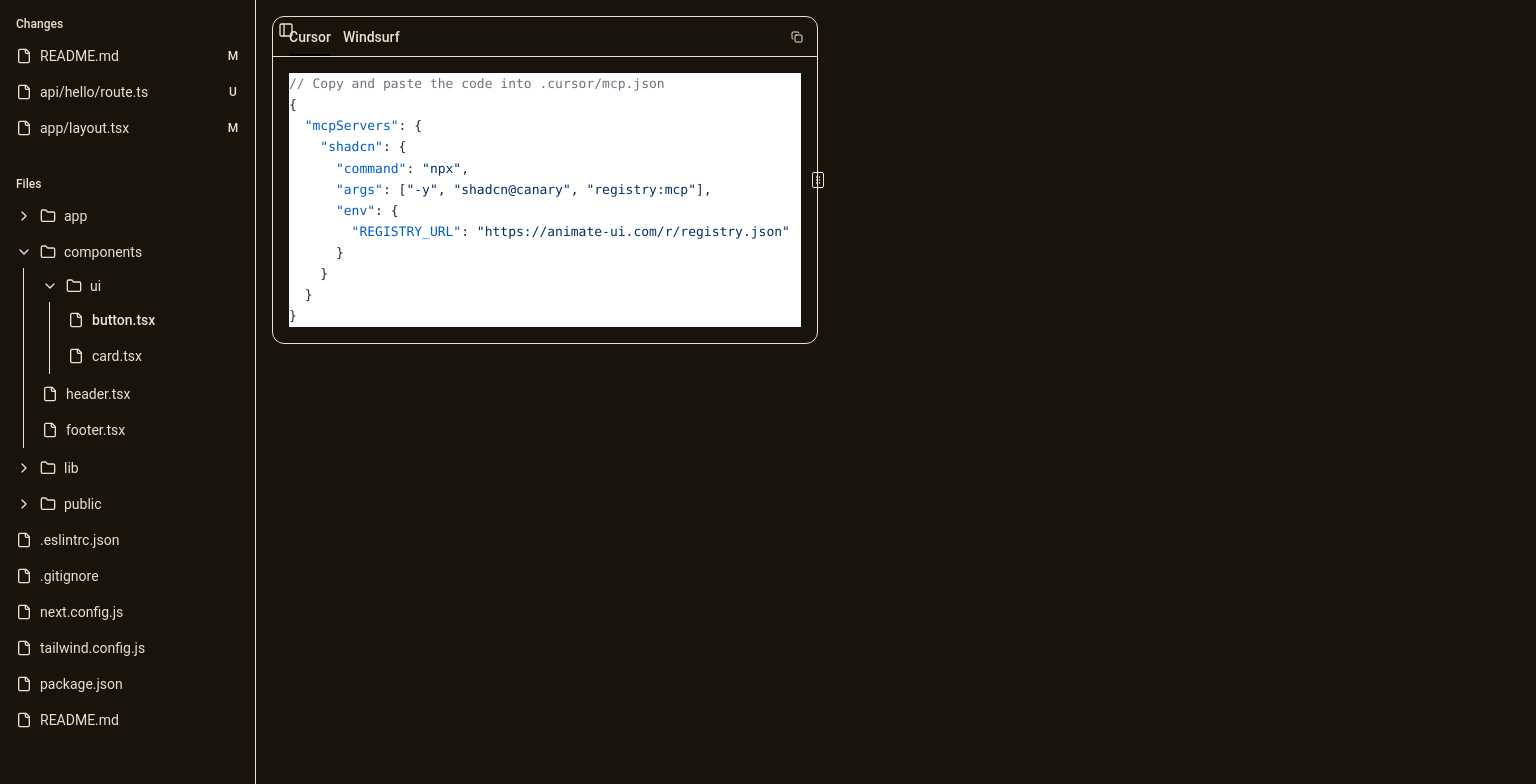
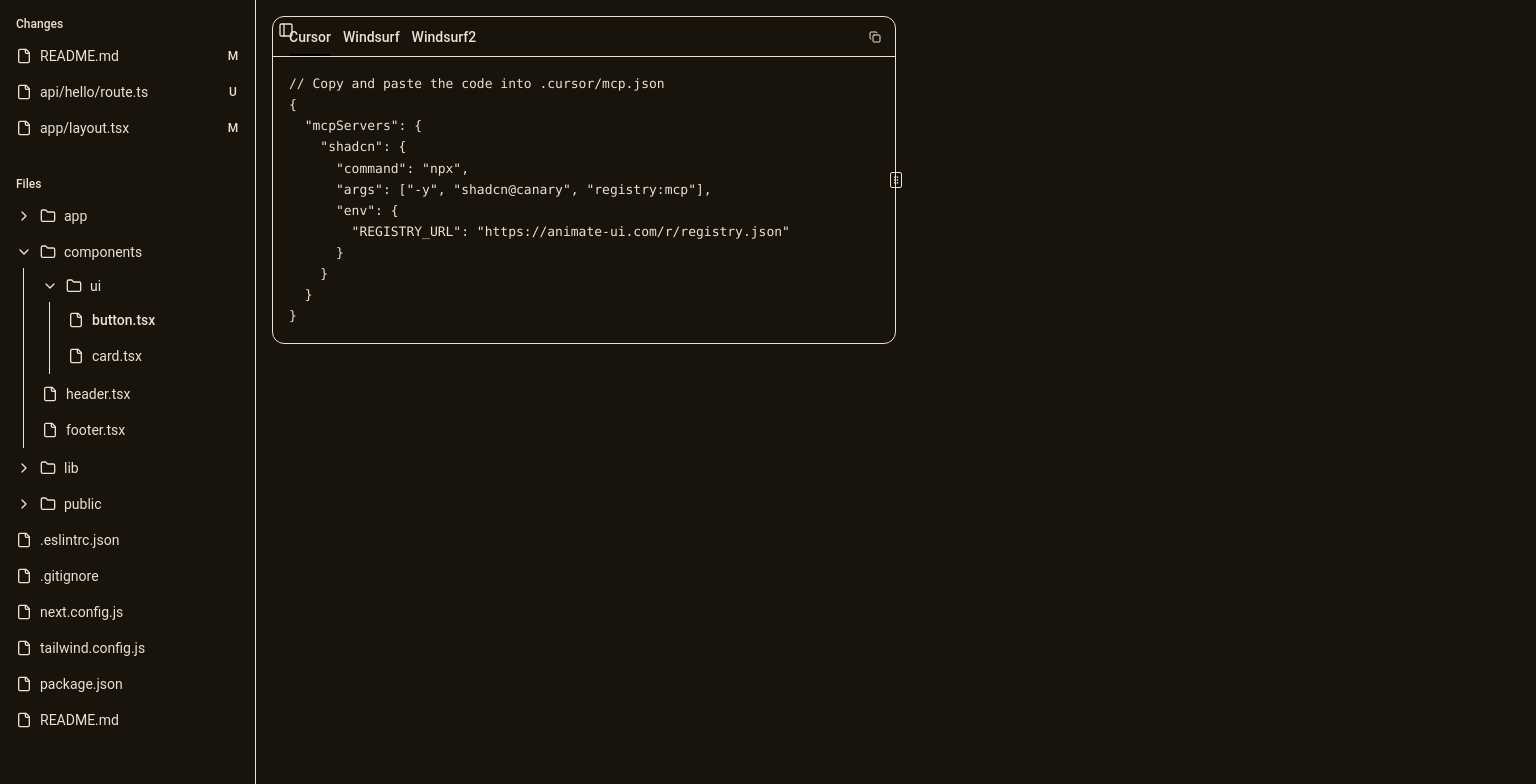
Before and after one commit to S4tyendra/tex-compiler, a React (Vite) app in the folder frontend/: page / in a window 1280 px wide. Shown: the top 784 px of the page, 1536 px wide, since content can reach past the window. Built offline with nearby package versions, Linux system fonts and the light colour scheme.

Commit message:
feat: integrate ThemeProvider and update themes in CodeTabs; enhance code editor instructions

```diff
--- a/frontend/src/App.jsx
+++ b/frontend/src/App.jsx
@@ -1,6 +1,7 @@
 import { Card } from 'actify'
 import { AspectRatio } from "@/components/ui/aspect-ratio"
 import { FilesNavigation } from "@/components/files-navigation"
+import { ThemeProvider, useTheme } from "next-themes";
 import {
   ResizableHandle,
   ResizablePanel,
@@ -43,6 +44,7 @@ import CodeEditor from './components/code-editor'
 
 export default function App() {
   return (
+        <ThemeProvider attribute="class">
     <SidebarProvider>
       <FilesNavigation />
       <SidebarInset>
@@ -60,5 +62,6 @@ export default function App() {
         </div>
       </SidebarInset>
     </SidebarProvider>
+    </ThemeProvider>
   )
 }
--- a/frontend/src/components/code-editor.jsx
+++ b/frontend/src/components/code-editor.jsx
@@ -25,6 +25,18 @@ const CODES = {
     }
   }
 }`,
+Windsurf2: `// Copy and paste the code into .codeium/windsurf/mcp_config.json
+{
+  "mcpServers": {
+    "shadcn": {
+      "command": "npx",
+      "args": ["-y", "shadcn@canary", "registry:mcp"],
+      "env": {
+        "REGISTRY_URL": "https://animate-ui.com/r/registry.json"
+      }
+    }
+  }
+}`,
 };
 
 export default function CodeEditor() {
--- a/frontend/src/components/ui/shadcn-io/code-tabs/index.jsx
+++ b/frontend/src/components/ui/shadcn-io/code-tabs/index.jsx
@@ -11,8 +11,8 @@ function CodeTabsContent({
   lang = 'bash',
 
   themes = {
-    light: 'github-light',
-    dark: 'github-dark',
+    light: 'Vitesse Light',
+    dark: 'Material Theme',
   },
 
   copyButton = true,
@@ -20,6 +20,9 @@ function CodeTabsContent({
 }) {
   const { resolvedTheme } = useTheme();
   const { activeValue } = useTabs();
+
+  console.log('Resolved Theme:', resolvedTheme);
+  console.log('Active Tab:', activeValue);
 
   const [highlightedCodes, setHighlightedCodes] = React.useState(codes); // Start with raw codes for instant rendering
 
@@ -84,12 +87,12 @@ function CodeTabsContent({
             className="w-full text-sm flex items-center p-4 overflow-auto"
             value={code}>
             <div
-              className="w-full [&>pre]:m-0 [&>pre]:p-0 [&>pre]:bg-transparent [&>pre]:border-none [&>pre]:text-[13px] [&>pre]:leading-relaxed [&_code]:text-[13px] [&_code]:leading-relaxed [&_code]:bg-transparent">
+              className="w-full [&>pre]:m-0 [&>pre]:p-0 [&>pre]:bg-muted [&>pre]:border-none [&>pre]:text-[13px] [&>pre]:leading-relaxed [&_code]:text-[13px] [&_code]:leading-relaxed [&_code]:bg-transparent">
               {highlightedCodes[code] !== rawCode ? (
                 <div dangerouslySetInnerHTML={{ __html: highlightedCodes[code] }} />
               ) : (
-                <pre>
-                  <code>{rawCode}</code>
+                <pre className='rounded-2xl'>
+                  <code className='rounded-2xl'>{rawCode}</code>
                 </pre>
               )}
             </div>
@@ -105,8 +108,8 @@ function CodeTabs({
   lang = 'bash',
 
   themes = {
-    light: 'github-light',
-    dark: 'github-dark',
+    light: 'Vitesse Light',
+    dark: 'Material Theme',
   },
 
   className,
```
